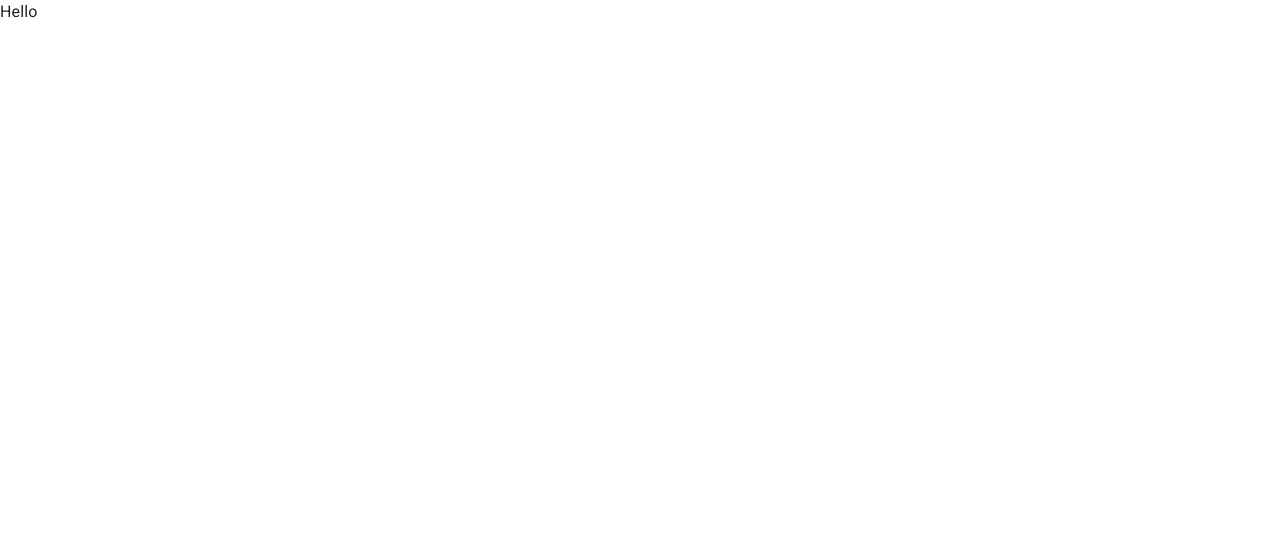
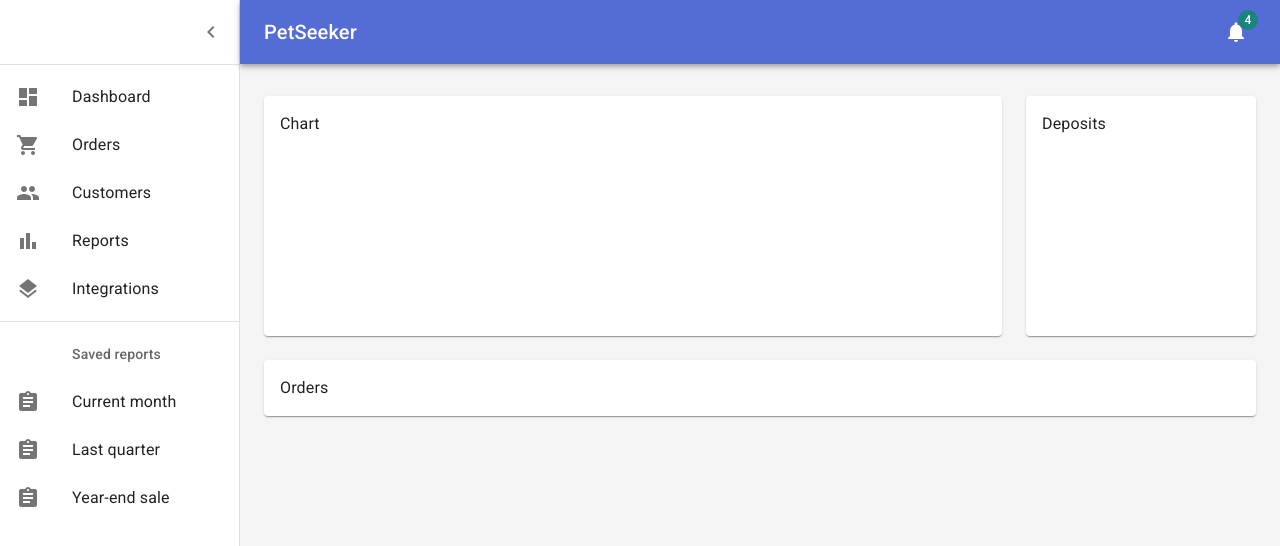
Before and after one commit to nulmete/petseeker-client, a React (Create React App) app: page / in a window 1280 px wide. Shown: the top 546 px of the page. Built offline with nearby package versions, Linux system fonts and the light colour scheme.

Commit message:
add basic MUI layout

```diff
--- a/package.json
+++ b/package.json
@@ -5,6 +5,7 @@
   "dependencies": {
     "@emotion/react": "^11.5.0",
     "@emotion/styled": "^11.3.0",
+    "@mui/icons-material": "^5.0.4",
     "@mui/material": "^5.0.4",
     "@testing-library/jest-dom": "^5.11.4",
     "@testing-library/react": "^11.1.0",
--- a/src/App.tsx
+++ b/src/App.tsx
@@ -1,7 +1,8 @@
 import React from "react";
+import Layout from "./components/Layout";
 
 const App: React.FC = () => {
-  return <div className="App">Hello</div>;
+  return <Layout />;
 };
 
 export default App;
--- /dev/null
+++ b/src/components/Layout.tsx
@@ -0,0 +1,15 @@
+import React from "react";
+import Box from "@mui/material/Box";
+import Sidebar from "./Sidebar/Sidebar";
+import MainContent from "./MainContent";
+
+const Layout: React.FC = () => {
+  return (
+    <Box sx={{ display: "flex" }}>
+      <Sidebar />
+      <MainContent />
+    </Box>
+  );
+};
+
+export default Layout;
--- /dev/null
+++ b/src/components/MainContent.tsx
@@ -0,0 +1,63 @@
+import React from "react";
+import Box from "@mui/material/Box";
+import Toolbar from "@mui/material/Toolbar";
+import Container from "@mui/material/Container";
+import Grid from "@mui/material/Grid";
+import Paper from "@mui/material/Paper";
+
+const MainContent = () => {
+  return (
+    <Box
+      component="main"
+      sx={{
+        backgroundColor: (theme) =>
+          theme.palette.mode === "light"
+            ? theme.palette.grey[100]
+            : theme.palette.grey[900],
+        flexGrow: 1,
+        height: "100vh",
+        overflow: "auto",
+      }}
+    >
+      <Toolbar />
+      <Container maxWidth="lg" sx={{ mt: 4, mb: 4 }}>
+        <Grid container spacing={3}>
+          {/* Chart */}
+          <Grid item xs={12} md={8} lg={9}>
+            <Paper
+              sx={{
+                p: 2,
+                display: "flex",
+                flexDirection: "column",
+                height: 240,
+              }}
+            >
+              Chart
+            </Paper>
+          </Grid>
+          {/* Recent Deposits */}
+          <Grid item xs={12} md={4} lg={3}>
+            <Paper
+              sx={{
+                p: 2,
+                display: "flex",
+                flexDirection: "column",
+                height: 240,
+              }}
+            >
+              Deposits
+            </Paper>
+          </Grid>
+          {/* Recent Orders */}
+          <Grid item xs={12}>
+            <Paper sx={{ p: 2, display: "flex", flexDirection: "column" }}>
+              Orders
+            </Paper>
+          </Grid>
+        </Grid>
+      </Container>
+    </Box>
+  );
+};
+
+export default MainContent;
--- /dev/null
+++ b/src/components/Sidebar/Sidebar.tsx
@@ -0,0 +1,131 @@
+/* eslint-disable react/jsx-props-no-spreading */
+import React from "react";
+import { styled } from "@mui/material/styles";
+import MuiDrawer from "@mui/material/Drawer";
+import MuiAppBar, { AppBarProps as MuiAppBarProps } from "@mui/material/AppBar";
+import Toolbar from "@mui/material/Toolbar";
+import List from "@mui/material/List";
+import Typography from "@mui/material/Typography";
+import Divider from "@mui/material/Divider";
+import IconButton from "@mui/material/IconButton";
+import Badge from "@mui/material/Badge";
+import MenuIcon from "@mui/icons-material/Menu";
+import ChevronLeftIcon from "@mui/icons-material/ChevronLeft";
+import NotificationsIcon from "@mui/icons-material/Notifications";
+import { mainSidebarItems, secondarySidebarItems } from "./SidebarItems";
+
+const drawerWidth = 240;
+
+interface AppBarProps extends MuiAppBarProps {
+  open?: boolean;
+}
+
+const AppBar = styled(MuiAppBar, {
+  shouldForwardProp: (prop) => prop !== "open",
+})<AppBarProps>(({ theme, open }) => ({
+  zIndex: theme.zIndex.drawer + 1,
+  transition: theme.transitions.create(["width", "margin"], {
+    easing: theme.transitions.easing.sharp,
+    duration: theme.transitions.duration.leavingScreen,
+  }),
+  ...(open && {
+    marginLeft: drawerWidth,
+    width: `calc(100% - ${drawerWidth}px)`,
+    transition: theme.transitions.create(["width", "margin"], {
+      easing: theme.transitions.easing.sharp,
+      duration: theme.transitions.duration.enteringScreen,
+    }),
+  }),
+}));
+
+const Drawer = styled(MuiDrawer, {
+  shouldForwardProp: (prop) => prop !== "open",
+})(({ theme, open }) => ({
+  "& .MuiDrawer-paper": {
+    position: "relative",
+    whiteSpace: "nowrap",
+    width: drawerWidth,
+    transition: theme.transitions.create("width", {
+      easing: theme.transitions.easing.sharp,
+      duration: theme.transitions.duration.enteringScreen,
+    }),
+    boxSizing: "border-box",
+    ...(!open && {
+      overflowX: "hidden",
+      transition: theme.transitions.create("width", {
+        easing: theme.transitions.easing.sharp,
+        duration: theme.transitions.duration.leavingScreen,
+      }),
+      width: theme.spacing(7),
+      [theme.breakpoints.up("sm")]: {
+        width: theme.spacing(9),
+      },
+    }),
+  },
+}));
+
+const Sidebar: React.FC = () => {
+  const [open, setOpen] = React.useState<boolean>(true);
+  const toggleDrawer = () => {
+    setOpen(!open);
+  };
+
+  return (
+    <>
+      <AppBar position="absolute" open={open}>
+        <Toolbar
+          sx={{
+            pr: "24px", // keep right padding when drawer closed
+          }}
+        >
+          <IconButton
+            edge="start"
+            color="inherit"
+            aria-label="open drawer"
+            onClick={toggleDrawer}
+            sx={{
+              marginRight: "36px",
+              ...(open && { display: "none" }),
+            }}
+          >
+            <MenuIcon />
+          </IconButton>
+          <Typography
+            component="h1"
+            variant="h6"
+            color="inherit"
+            noWrap
+            sx={{ flexGrow: 1 }}
+          >
+            PetSeeker
+          </Typography>
+          <IconButton color="inherit">
+            <Badge badgeContent={4} color="secondary">
+              <NotificationsIcon />
+            </Badge>
+          </IconButton>
+        </Toolbar>
+      </AppBar>
+      <Drawer variant="permanent" open={open}>
+        <Toolbar
+          sx={{
+            display: "flex",
+            alignItems: "center",
+            justifyContent: "flex-end",
+            px: [1],
+          }}
+        >
+          <IconButton onClick={toggleDrawer}>
+            <ChevronLeftIcon />
+          </IconButton>
+        </Toolbar>
+        <Divider />
+        <List>{mainSidebarItems}</List>
+        <Divider />
+        <List>{secondarySidebarItems}</List>
+      </Drawer>
+    </>
+  );
+};
+
+export default Sidebar;
--- /dev/null
+++ b/src/components/Sidebar/SidebarItems.tsx
@@ -0,0 +1,70 @@
+import React from "react";
+import ListItem from "@mui/material/ListItem";
+import ListItemIcon from "@mui/material/ListItemIcon";
+import ListItemText from "@mui/material/ListItemText";
+import ListSubheader from "@mui/material/ListSubheader";
+import DashboardIcon from "@mui/icons-material/Dashboard";
+import ShoppingCartIcon from "@mui/icons-material/ShoppingCart";
+import PeopleIcon from "@mui/icons-material/People";
+import BarChartIcon from "@mui/icons-material/BarChart";
+import LayersIcon from "@mui/icons-material/Layers";
+import AssignmentIcon from "@mui/icons-material/Assignment";
+
+export const mainSidebarItems = (
+  <div>
+    <ListItem button>
+      <ListItemIcon>
+        <DashboardIcon />
+      </ListItemIcon>
+      <ListItemText primary="Dashboard" />
+    </ListItem>
+    <ListItem button>
+      <ListItemIcon>
+        <ShoppingCartIcon />
+      </ListItemIcon>
+      <ListItemText primary="Orders" />
+    </ListItem>
+    <ListItem button>
+      <ListItemIcon>
+        <PeopleIcon />
+      </ListItemIcon>
+      <ListItemText primary="Customers" />
+    </ListItem>
+    <ListItem button>
+      <ListItemIcon>
+        <BarChartIcon />
+      </ListItemIcon>
+      <ListItemText primary="Reports" />
+    </ListItem>
+    <ListItem button>
+      <ListItemIcon>
+        <LayersIcon />
+      </ListItemIcon>
+      <ListItemText primary="Integrations" />
+    </ListItem>
+  </div>
+);
+
+export const secondarySidebarItems = (
+  <div>
+    <ListSubheader inset>Saved reports</ListSubheader>
+    <ListItem button>
+      <ListItemIcon>
+        <AssignmentIcon />
+      </ListItemIcon>
+      <ListItemText primary="Current month" />
+    </ListItem>
+    <ListItem button>
+      <ListItemIcon>
+        <AssignmentIcon />
+      </ListItemIcon>
+      <ListItemText primary="Last quarter" />
+    </ListItem>
+    <ListItem button>
+      <ListItemIcon>
+        <AssignmentIcon />
+      </ListItemIcon>
+      <ListItemText primary="Year-end sale" />
+    </ListItem>
+  </div>
+);
```
Also changed, not shown: 1 other file (tests, documents, lock files or other folders).
